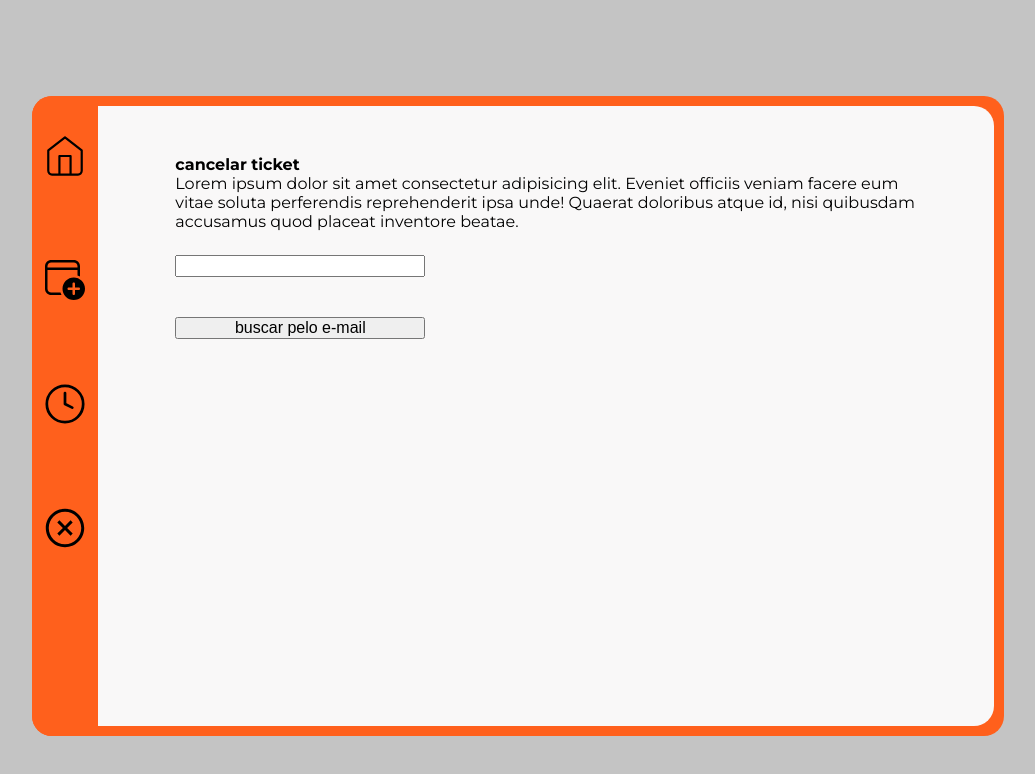
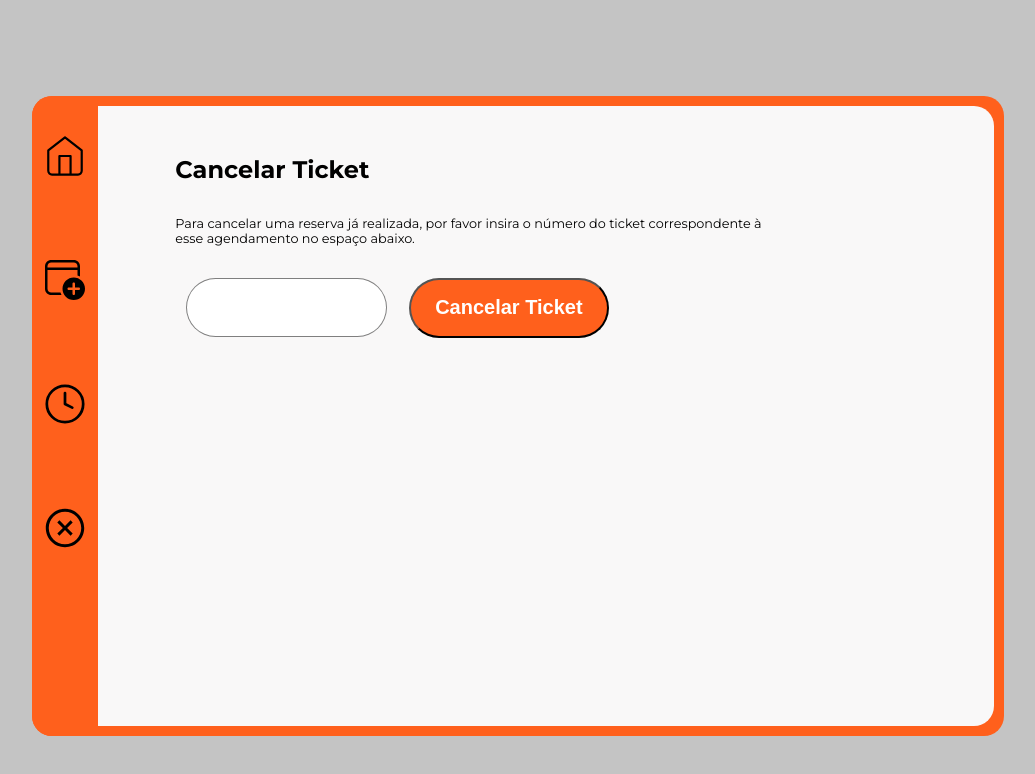
Before and after one commit to Kaue-G/Sistema-Agendamento, a React (Create React App) app in the folder react-frontend/: page /cancel in a window 1280 px wide. Shown: the top 774 px of the page, without its empty margins (122-1157 px from the left). Built offline with nearby package versions, Linux system fonts and the light colour scheme.

Commit message:
historico/cancelamento se comunicando com api. avanço na estilização.

```diff
--- a/react-frontend/src/pages/CancelPage/index.jsx
+++ b/react-frontend/src/pages/CancelPage/index.jsx
@@ -1,13 +1,26 @@
 import './style.css';
-import { getOffice } from '../../services/offices';
+import api from '../../services/api.js'
 import Aside from '../../components/Aside';
+import { useState } from 'react';
 
 function CancelPage(props) {
-  const officeId = props.match.params.officeId;
-  const office = getOffice(officeId);
+
+  const [idTicket, setIdTicket] = useState();
+
+  ///offices/bookings/{id}
+  function onChange(ev) {
+    setIdTicket(ev.target.value);
+  }
+
+  function onClick(){
+    api.delete(`/offices/bookings/${idTicket}`)
+    // .then(
+
+    // });
+
+  }
 
   return (
-    // <h1>Cancelamento {office.name}</h1>
     <div className="container">
       <div className="page">
         <Aside />
@@ -15,16 +28,15 @@ function CancelPage(props) {
           <div className ="txt">
             <h1>cancelar ticket</h1>
             <p>
-              Lorem ipsum dolor sit amet consectetur adipisicing elit.
-              Eveniet officiis veniam facere eum vitae soluta perferendis
-              reprehenderit ipsa unde! Quaerat doloribus atque id, nisi
-              quibusdam accusamus quod placeat inventore beatae.
+            Para cancelar uma reserva já realizada,
+            por favor insira o número do ticket correspondente
+            à esse agendamento no espaço abaixo.
             </p>
           </div>
           <div>
-            <form className="form" action="">
-              <input type="email" name="" id="" />
-              <button>buscar pelo e-mail</button>
+            <form onSubmit="onDelete" className="form" action="">
+              <input type="email" name="" id="" onChange={onChange}/>
+              <button type="button" onClick={onClick}>cancelar ticket</button>
             </form>
           </div>
         </div>
--- a/react-frontend/src/pages/CancelPage/style.css
+++ b/react-frontend/src/pages/CancelPage/style.css
@@ -22,16 +22,47 @@
     padding: 5% 8%;
 }
 
-.txt {
-    height: 100px;
+.txt h1 {
+    font-size: 1.5rem;
+    text-transform: capitalize;
+    font-weight: bold;
+
+}
+
+.txt p {
+    font-size: .8rem;
+
+    margin: 32px 0;
+    width: 80%;
 }
 
 .form {
-    width: 250px;
+    width: 60%;
     display: flex;
-    flex-direction: column;
+    justify-content: space-around;
+}
+
+.form input, button {
+    width: 45%;
 }
 
 .form input {
-    margin-bottom: 40px;
+    height: 59px;
+    padding-left: 1rem;
+    background: #FFFFFF;
+    border: 1px solid rgba(0, 0, 0, 0.5);
+    box-sizing: border-box;
+    border-radius: 30px;
 }
+
+form button {
+    height: 60px;
+
+    font-size: 20px;
+    font-weight: bold;
+    text-transform: capitalize;
+    color: #FFFFFF;
+
+    background: #FF601C;
+    border-radius: 50px;
+}
--- a/react-frontend/src/pages/HistoricPage/index.jsx
+++ b/react-frontend/src/pages/HistoricPage/index.jsx
@@ -1,9 +1,35 @@
+import React, { useState, useEffect } from 'react';
 import Aside from '../../components/Aside';
 import './style.css';
 
 import Disponibility from "../../components/Disponibility";
+import axios from 'axios';
+import api from '../../services/api';
+
 
 function Home() {
+  const [agendados, setAgendados] =  useState([]);
+  const [email, setEmail] =  useState([]);
+
+  console.log(agendados);
+
+  function onChange(ev) {
+    const { name, value} = ev.target;
+    setEmail(value);
+  }
+
+  console.log(email);
+
+  function onClick(){
+    api.get(`/offices/bookings?email=${email}`)
+    .then((agendamentos) => {
+      setAgendados(agendamentos.data);
+    });
+    console.log(agendados);
+    console.log(email);
+  }
+
+
   return (
     // <>
     //   <main>
@@ -17,18 +43,26 @@ function Home() {
           <div className ="txt">
             <h1>historico</h1>
             <p>
-              Lorem ipsum dolor sit amet consectetur adipisicing elit.
-              Eveniet officiis veniam facere eum vitae soluta perferendis
-              reprehenderit ipsa unde! Quaerat doloribus atque id, nisi
-              quibusdam accusamus quod placeat inventore beatae.
+              Busque seu histórico de agendamentos da
+              última semana pelo e-mail utilizado na
+              confirmação de sua reserva.
             </p>
           </div>
           <div>
             <form className="form" action="">
-              <input type="email" name="" id="" />
-              <button>buscar pelo e-mail</button>
+              <input type="" name="email" id="" onChange={onChange}/>
+              <button type="button" onClick={onClick}>buscar</button>
             </form>
           </div>
+
+
+
+          <div>
+
+          </div>
+
+
+
         </div>
       </div>
     </div>
--- a/react-frontend/src/pages/HistoricPage/style.css
+++ b/react-frontend/src/pages/HistoricPage/style.css
@@ -1,8 +1,68 @@
- main {
-   width: 1234px;
-   height: 745px;
-   background-color: white;
-   margin: 60px auto;
-   display: flex;
-   border-radius: 20px;
- }
+.container {
+  width: 100vw;
+  height: 100vh;
+  padding: 12vh 12vw 0 12vw;
+}
+
+.page {
+  display: flex;
+  background: #FF601C;
+  border-radius: 20px;
+}
+
+.cancelarTicket {
+  background: #F9F8F8;
+  width: 100vw;
+  display: flex;
+  flex-direction: column;
+
+
+  border-radius: 0 20px 20px 0;
+  margin: 10px 10px 10px 0;
+  padding: 5% 8%;
+}
+
+.txt h1 {
+  font-size: 1.5rem;
+  text-transform: capitalize;
+  font-weight: bold;
+
+}
+
+.txt p {
+  font-size: .8rem;
+
+  margin: 32px 0;
+  width: 80%;
+}
+
+.form {
+  width: 60%;
+  display: flex;
+  justify-content: space-around;
+}
+
+.form input, button {
+  width: 45%;
+}
+
+.form input {
+  height: 59px;
+  padding-left: 1rem;
+  background: #FFFFFF;
+  border: 1px solid rgba(0, 0, 0, 0.5);
+  box-sizing: border-box;
+  border-radius: 30px;
+}
+
+form button {
+  height: 60px;
+
+  font-size: 20px;
+  font-weight: bold;
+  text-transform: capitalize;
+  color: #FFFFFF;
+
+  background: #FF601C;
+  border-radius: 50px;
+}
```
